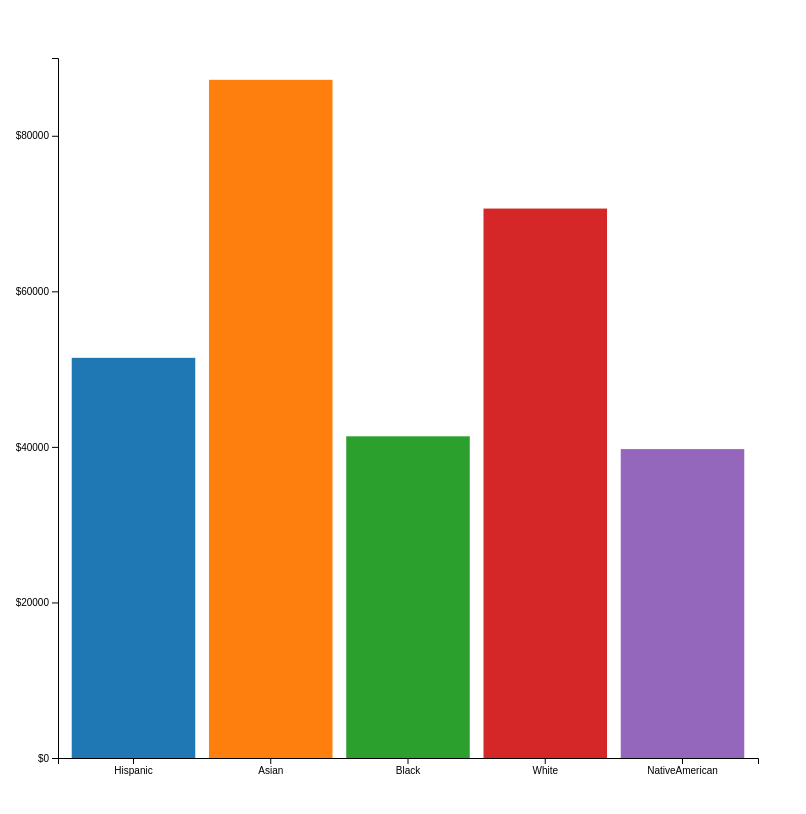
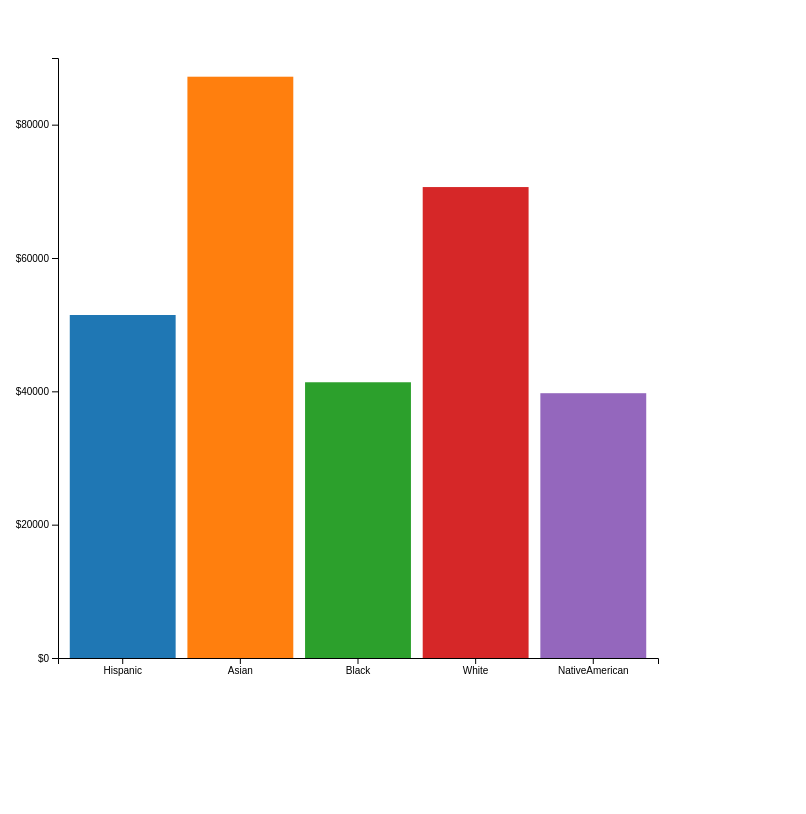
Before and after one commit to salimsayed/covid19_narrative_datavisualization, a plain HTML site: page index.html in a window 1280 px wide. Shown: the whole page, without its empty margins (0-806 px from the left). Drawn offline with nearby package versions, Linux system fonts and the light colour scheme.

```diff
--- a/index.html
+++ b/index.html
@@ -4,12 +4,12 @@
     <style> circle {fill: lightblue; stroke: black;} </style>
   </head>
 <body onload='init()'>
-<svg width=800 height=800>
+<svg width=700 height=700>
 </svg>
 
 <script>
-  var width = 800;
-  var height = 800;
+  var width = 700;
+  var height = 700;
   var margin = 50;
 
   async function init() {
```
